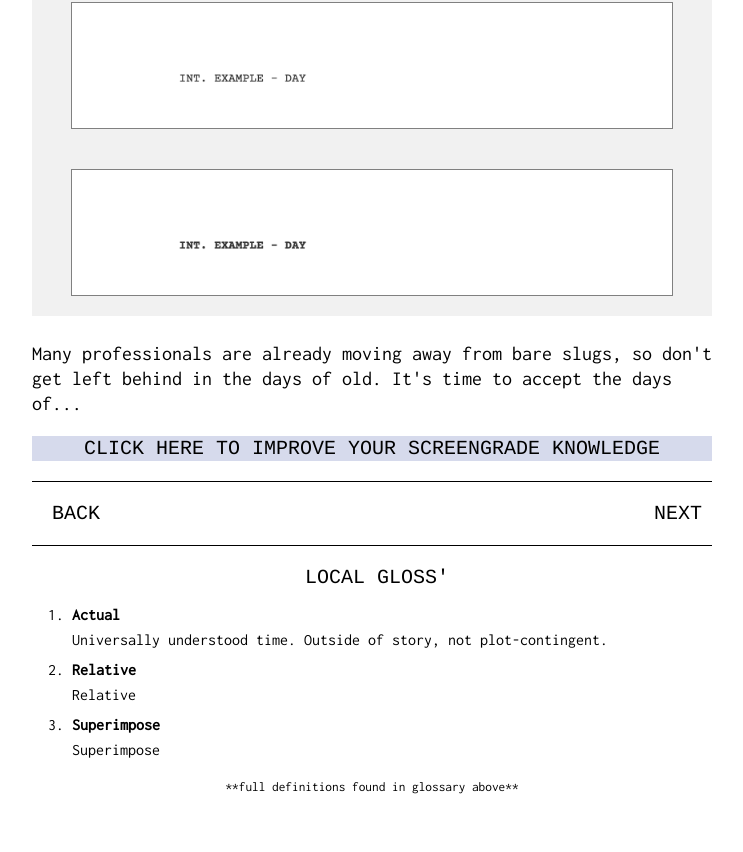
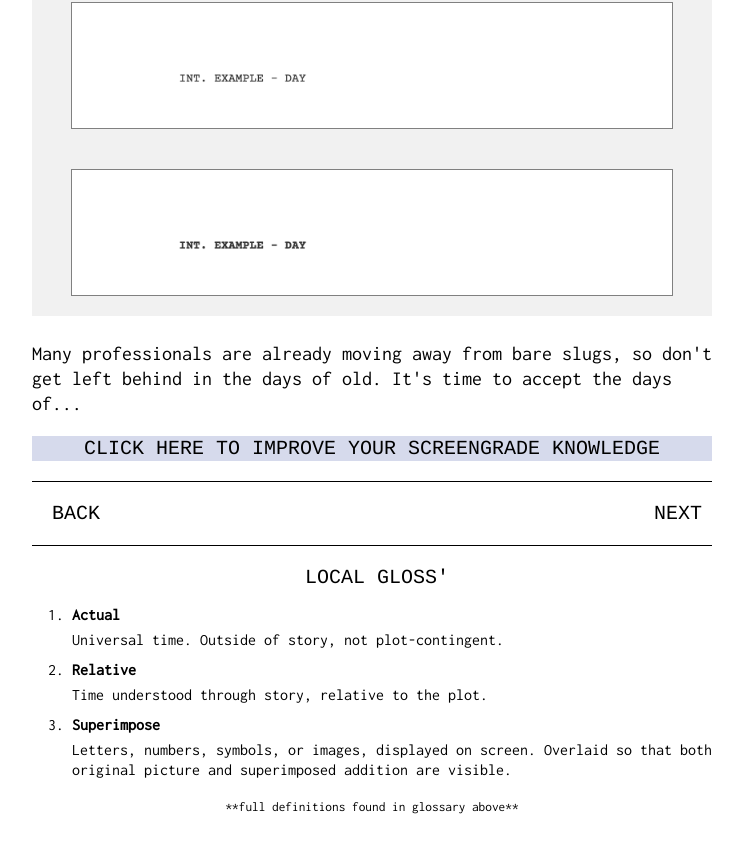
Before and after one commit to Yehuda-Edelstein/screenplayrules, a React (Create React App) app: page /screentour/slugs in a window 1280 px wide. Shown: the part 1986-2838 px from the top of the page, without its empty margins (268-1011 px from the left). Built offline with nearby package versions, Linux system fonts and the light colour scheme.

Commit message:
slugs component updated

```diff
--- a/src/components/main/screentour/components/slugs/index.js
+++ b/src/components/main/screentour/components/slugs/index.js
@@ -120,11 +120,11 @@ function Slugs(props) {
                 <div className='localGlossaryHeader'>LOCAL GLOSS'</div>
                 <ol className='localGlossaryList'>
                     <li><span id='bold'>Actual</span></li>
-                    <div className='definition'>Universally understood time. Outside of story, not plot-contingent.</div>
+                    <div className='definition'>Universal time. Outside of story, not plot-contingent.</div>
                     <li><span id='bold'>Relative</span></li>
-                    <div className='definition'>Relative </div>
+                    <div className='definition'>Time understood through story, relative to the plot. </div>
                     <li><span id='bold'>Superimpose</span></li>
-                    <div className='definition'>Superimpose</div>
+                    <div className='definition'>Letters, numbers, symbols, or images, displayed on screen. Overlaid so that both original picture and superimposed addition are visible.</div>
                 </ol>
                 <div className='localGlossaryFooter'><span>**full definitions found in glossary above**</span></div>
             </div>
```
